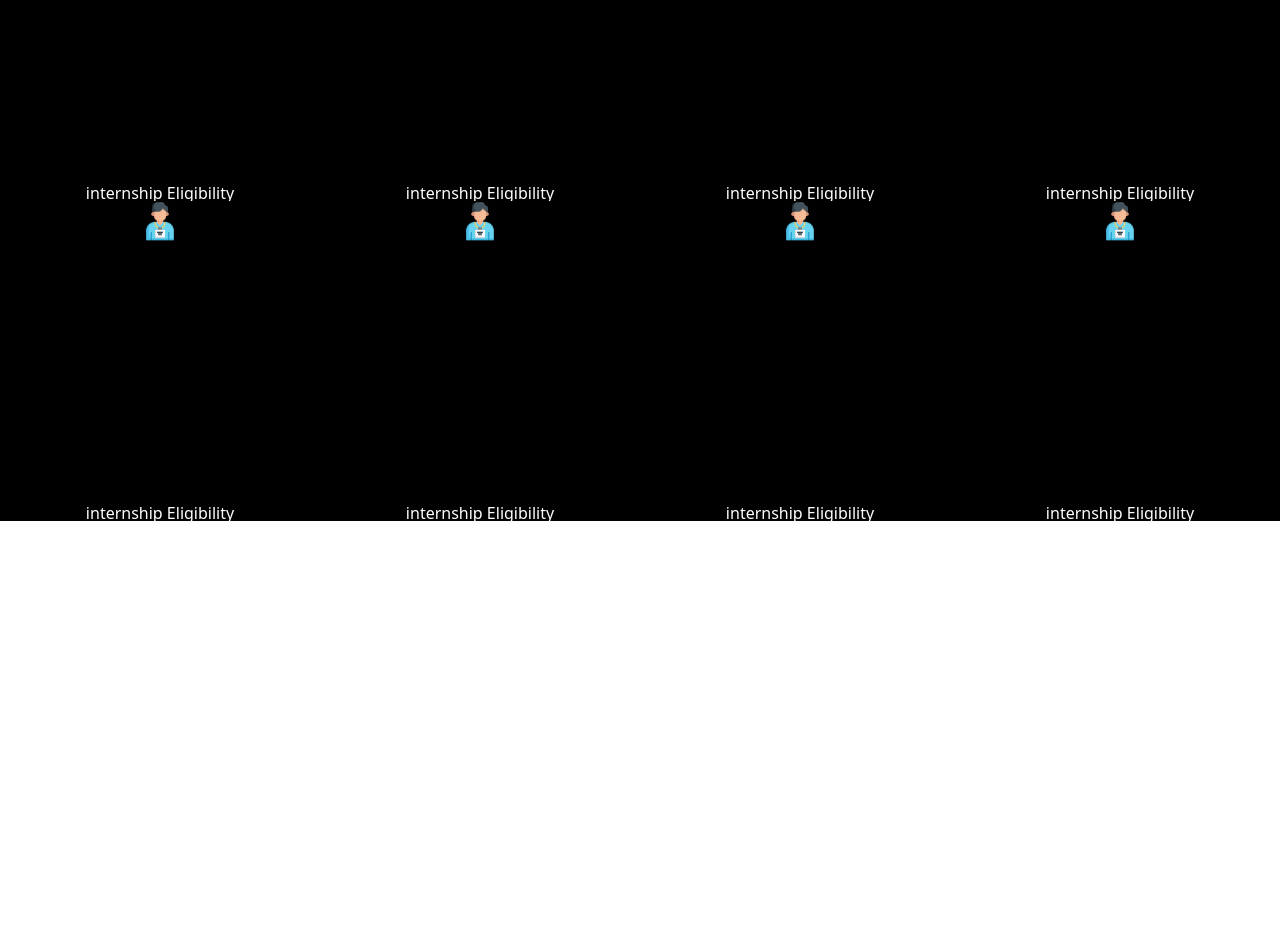
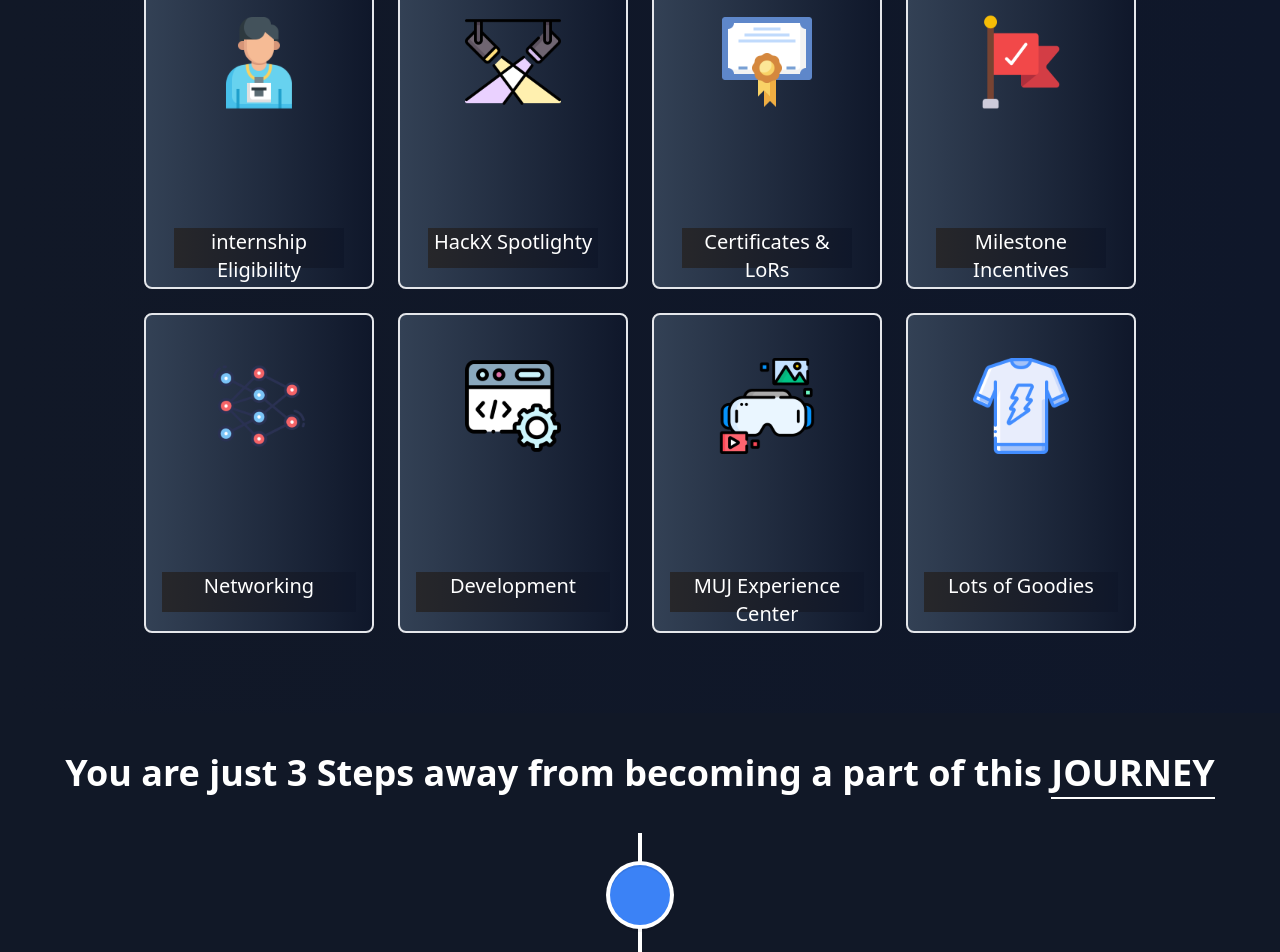
Before and after one commit to khushveermalviya/campus-ambassador-, a React (Vite) app: page / in a window 1280 px wide. Shown: the part 1360-2312 px from the top of the page. Before the commit the page ends 1885 px from the top, so only its background shows below. Built offline with nearby package versions, Linux system fonts and the light colour scheme.

Commit message:
push kar raha hao

```diff
--- a/package.json
+++ b/package.json
@@ -10,13 +10,17 @@
     "preview": "vite preview"
   },
   "dependencies": {
+    "@emotion/react": "^11.11.4",
+    "@emotion/styled": "^11.11.5",
+    "@mui/lab": "^5.0.0-alpha.171",
     "emailjs-com": "^3.2.0",
     "framer-motion": "^11.2.10",
-    "react": "^18.2.0",
+    "react": "^18.3.1",
     "react-dom": "^18.2.0",
     "react-icons": "^5.2.1",
     "react-rotating-text": "^1.4.1",
     "react-use": "^17.5.0",
+    "react-vertical-timeline-component": "^3.6.0",
     "tubelight-blink": "^1.0.3"
   },
   "devDependencies": {
--- a/src/App.jsx
+++ b/src/App.jsx
@@ -5,22 +5,25 @@ import About from "./Component/About"
 import Nav from "./Component/Nav"
 import ContactData from "./Component/Data/ContactData.js"
 import Main from "./Component/Main.jsx"
-import WhyApplySection from "./Component/WhyApplySection.jsx"
+
 import Banner from './Component/Banner.jsx';
 import Steps from './Component/Steps.jsx';
 import FAQSection from './Component/FAQSection.jsx';
 import Blink from 'tubelight-blink'
 import Carousel from "./Component/Carousels.jsx"
+import Become from "./Component/Become.jsx";
 function App() {
 
   return (
-    <>
+    <div className="bg-gradient-to-r from-gray-900 to-slate-900 text-white">
     <Nav/>
    <Banner/>
    <Main/>
    <Carousel/>
-
-     </>
+<Steps/>
+<Become/>
+<FAQSection/>
+     </div>
   );
 }
 export default App;
--- a/src/Component/Banner.jsx
+++ b/src/Component/Banner.jsx
@@ -3,7 +3,7 @@ import React from 'react';
 const Banner = () => {
   return (
     <div>
-      <img src='hackx2.png' className='w-full h-100 object-cover pt-28' alt='banner image' />
+      <img src='hackx2.png' className='w-full h-100 object-cover pt-20 pb-16 lg:pb-10  ' alt='banner image' />
     </div>
   );
 }
--- /dev/null
+++ b/src/Component/Become.jsx
@@ -0,0 +1,20 @@
+export default function Become() {
+  return(
+<div className="w-full h-full flex justify-center p-36">
+<div className="flex flex-col  lg:flex-row justify-center border-solid border-2 h-full border-indigo-500/100 bg-slate-900 p-10 lg:p-10">
+  <div className="flex flex-col justify-center items-center w-full h-full  lg:w-1/2 gap-8 font-mono">
+    <h1 className="font-mono text-4xl text-white text-center">Become a Campus Ambassador</h1>
+  <p className="text-center text-white">Becoming a campus ambassador offers networking, skill
+development, exclusive perks, leadership opportunities,
+resume enhancement, and unique experiences, making
+college life exciting.</p>
+  </div>
+  <div className="w-full lg:w-1/2 justify-center flex items-center pt-3">
+  <button className="border-2 bg-violet-600 text-white w-auto rounded-full p-1 lg:p-10">Apply Now. Registration closes soon.</button>
+  </div>
+</div>
+
+</div>
+
+  )
+}
--- a/src/Component/Carousels.jsx
+++ b/src/Component/Carousels.jsx
@@ -4,62 +4,64 @@ const Carousel1=[{
   img:"internship_icon.svg"
 },
 {
-  title:"internship Eligibility",
-  img:"internship_icon.svg"
+  title:"HackX Spotlighty",
+  img:"Spotlight.svg"
 },
 {
-  title:"internship Eligibility",
-  img:"internship_icon.svg"
+  title:"Certificates & LoRs",
+  img:"Certificates.svg"
 },
 {
-  title:"internship Eligibility",
-  img:"internship_icon.svg"
+  title:"Milestone Incentives",
+  img:"Milestone.svg"
 }
 
 ]
 const Carousel2=[{
-  title:"internship Eligibility",
-   img:"internship_icon.svg"
+  title:"Networking",
+   img:"Networking.svg"
  },
  {
-   title:"internship Eligibility",
-   img:"internship_icon.svg"
+   title:"Development",
+   img:"Development.svg"
  },
  {
-   title:"internship Eligibility",
-   img:"internship_icon.svg"
+   title:"MUJ Experience Center",
+   img:"MUJExperience.svg"
  },
  {
-    title:"internship Eligibility",
-    img:"internship_icon.svg"
+    title:"Lots of Goodies",
+    img:"Goodies.svg"
  }
  ]
 
-  return (
-<div className="flex bg-white justify-center flex-col w-full h-full ">
-<div className="flex justify-center w-full h-80 flex-col item-center lg:flex-row item-center">
-{Carousel1.map((item,index)=>{
-  return(
-    <div className="w-1/4 h-78 flex bg-black justify-between flex-col items-center">
-       <img src={item.img} alt="icon" key={index}  className="w-10 h-10"/>
-       <p className="text-white h-5">{item.title}</p>
+  return (  <div className="flex justify-center flex-col  w-full h-full gap-6 py-20 ">
+    <div className="md:flex justify-center w-full h-full grid grid-flow-col-2 md:flex-col items-center lg:flex-row gap-6 lg:px-36 md:px-28">
+      {Carousel1.map((item, index) => (
+           <div
+           key={index}
+           className="w-full lg:w-1/4 h-80 flex flex-col justify-center items-center border-2  rounded-lg p-4 bg-gradient-to-r from-slate-700 to-slate-900 px-7"
+         >
+           <img src={item.img} alt="icon" className="w-24 h-24 mb-4 mt-6" />
+           <div className="flex justify-center items-end align-bottom  h-1/2 w-full ">
+           <p className="text-xl text-center  w-full h-10 bg-gradient-to-r from-zinc-800 to-slate-900 ">{item.title}</p>
+           </div>
+         </div>
+      ))}
     </div>
-  )
-})}
-
-
-</div>
-<div className="flex justify-center w-full h-80 flex-col item-center lg:flex-row item-center">
-{Carousel2.map((item,index)=>{
-  return(
-    <div className="w-1/4 h-78 flex bg-black justify-between flex-col items-center">
-      <img src={item.img} alt="icon" key={index}  className="w-10 h-10"/>
-      <p className="text-white h-5">{item.title}</p>
+    <div className="flex justify-center w-full h-full flex-col items-center lg:flex-row gap-6 lg:px-36">
+      {Carousel2.map((item, index) => (
+      <div
+      key={index}
+      className="w-full lg:w-1/4 h-80 flex flex-col justify-center items-center border-2  rounded-lg p-4 bg-gradient-to-r from-slate-700 to-slate-900"
+    >
+      <img src={item.img} alt="icon" className="w-24 h-24 mb-4 mt-6" />
+      <div className="flex justify-center items-end align-bottom  h-1/2 w-full ">
+      <p className="text-xl text-center  w-full h-10 bg-gradient-to-r from-zinc-800 to-slate-900 ">{item.title}</p>
+      </div>
     </div>
-  )
-})}
-</div>
-</div>
-
+      ))}
+    </div>
+  </div>
   )
 }
--- a/src/Component/Steps.jsx
+++ b/src/Component/Steps.jsx
@@ -1,43 +1,44 @@
 import React from 'react';
+import { VerticalTimeline, VerticalTimelineElement } from 'react-vertical-timeline-component';
+import 'react-vertical-timeline-component/style.min.css';
 
 const Steps = () => {
   return (
-    <div className="flex flex-col items-center p-6 bg-gray-100 sm:p-12">
-      <h2 className="mb-6 text-3xl font-bold text-center text-blue-600">Campus Ambassador in 3 simple steps</h2>
-      <div className="w-full max-w-md">
-        <div className="mb-6 transition-transform transform hover:scale-105">
-          <div className="flex items-center p-4 bg-white shadow-md rounded-lg">
-            <div className="flex items-center justify-center w-12 h-12 mr-4 text-2xl font-bold text-white bg-blue-600 rounded-full flex-shrink-0 flex-grow-0">1</div>
-            <div>
+    <div className="bg-gray-900 text-white p-10 h-full  w-full">
+      <div className='flex w-full text-center justify-center'>
+      <h1 className="text-4xl font-bold text-center mb-10">
+        You are just 3 Steps away from becoming a part of this{' '}
+        <span className="border-b-2 border-white">JOURNEY</span>
+      </h1>
+      </div>
+      <VerticalTimeline>
+        <VerticalTimelineElement
+          className="vertical-timeline-element--work"
+          contentStyle={{ background: '#1e293b', color: '#fff' }}
+          contentArrowStyle={{ borderRight: '7px solid  #1e293b' }}
+          iconStyle={{ background: '#3b82f6', color: '#fff' }}
+        >
+          <h3 className="vertical-timeline-element-title">Fill in the google form</h3>
+        </VerticalTimelineElement>
+        <VerticalTimelineElement
+          className="vertical-timeline-element--work"
+          contentStyle={{ background: '#6d28d9', color: '#fff' }}
+          contentArrowStyle={{ borderRight: '7px solid  #6d28d9' }}
 
-              <p className="font-semibold text-black">Fill in the form with all your details.</p>
-
-            </div>
-          </div>
-        </div>
-        <div className="mb-6 transition-transform transform hover:scale-105">
-          <div className="flex items-center p-4 bg-white shadow-md rounded-lg">
-
-            <div className="flex items-center justify-center w-12 h-12 mr-4 text-2xl font-bold text-white bg-blue-600 rounded-full flex-shrink-0 flex-grow-0">2</div>
-            <div>
-              <p className="font-semibold text-black">Once you receive mail. You are officially a MUJ HackX Campus Ambassador</p>
-
-            </div>
-          </div>
-        </div>
-        <div className="transition-transform transform hover:scale-105">
-          <div className="flex items-center p-4 bg-white shadow-md rounded-lg">
-
-            <div className="flex items-center justify-center w-12 h-12 mr-4 text-2xl font-bold text-white bg-blue-600 rounded-full flex-shrink-0 flex-grow-0">3</div>
-            <div>
-              <p className="font-semibold text-black">Get your referral code and start promoting, and enjoy perks.</p>
-
-            </div>
-          </div>
-        </div>
-      </div>
+        >
+          <h3 className="vertical-timeline-element-title">You will receive E-Mail</h3>
+        </VerticalTimelineElement>
+        <VerticalTimelineElement
+          className="vertical-timeline-element--work"
+          contentStyle={{ background: '#1e293b', color: '#fff' }}
+          contentArrowStyle={{ borderRight: '7px solid  #1e293b' }}
+          iconStyle={{ background: '#3b82f6', color: '#fff' }}
+        >
+          <h3 className="vertical-timeline-element-title">Get your referral code</h3>
+        </VerticalTimelineElement>
+      </VerticalTimeline>
     </div>
   );
-}
+};
 
 export default Steps;
```
Also changed, not shown: src/Component/FAQSection.jsx (+45 -12 lines), src/Component/WhyApplySection.jsx (deleted, +0 -108 lines), 1 other file (tests, documents, lock files or other folders).
